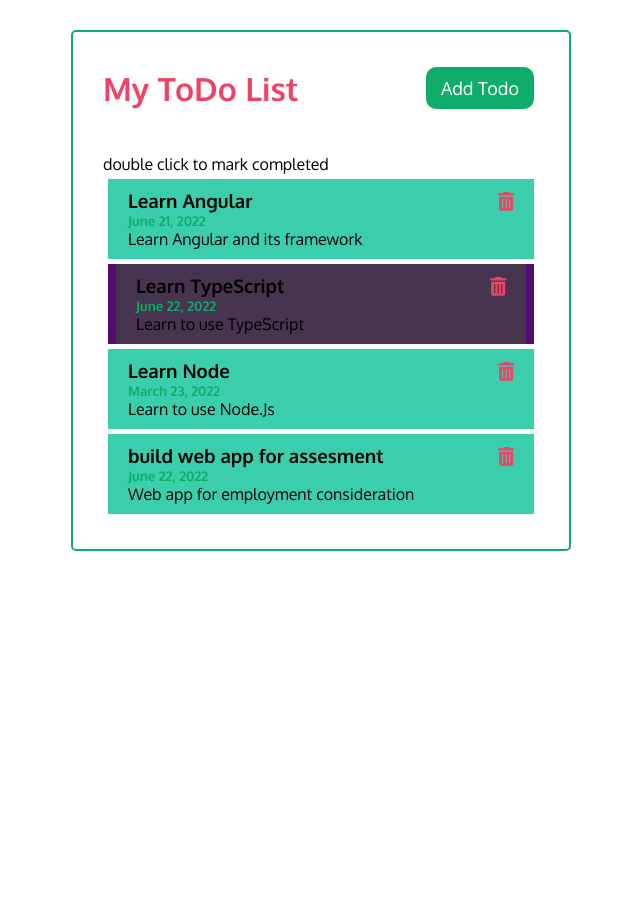
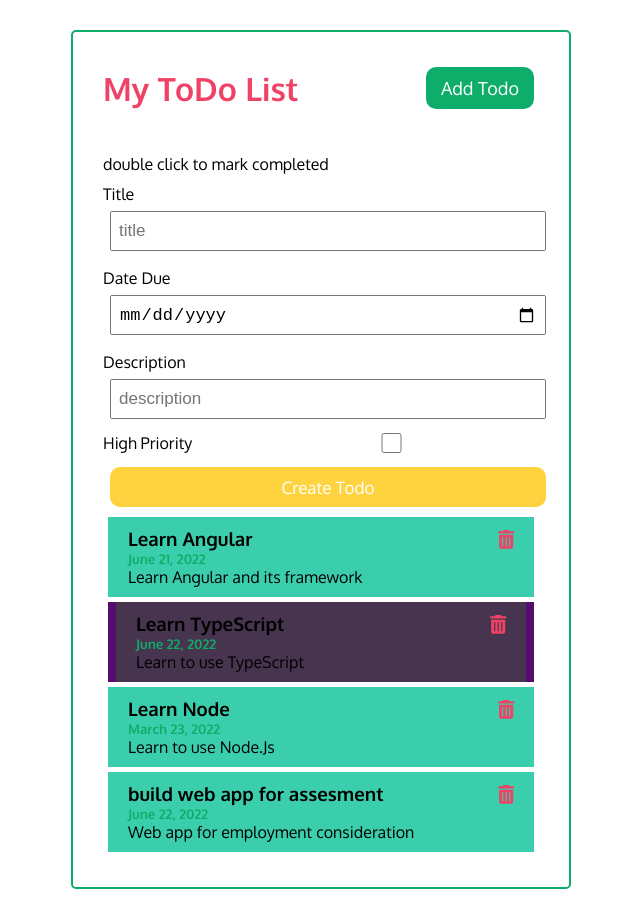
Before and after one commit to CragarDev/todo-list, an Angular app: page / in a window 1280 px wide. Shown: the whole page, without its empty margins (319-959 px from the left). Before the commit the page ends 800 px from the top, so only its background shows below. Built offline with nearby package versions, Linux system fonts and the light colour scheme; data requests are answered from the project's data file.

Commit message:
put the form on the page

```diff
--- a/src/app/components/todos/todos.component.html
+++ b/src/app/components/todos/todos.component.html
@@ -1,3 +1,4 @@
+<app-add-todo></app-add-todo>
 <app-todo-item
   *ngFor="let todo of todos"
   [todo]="todo"
```
